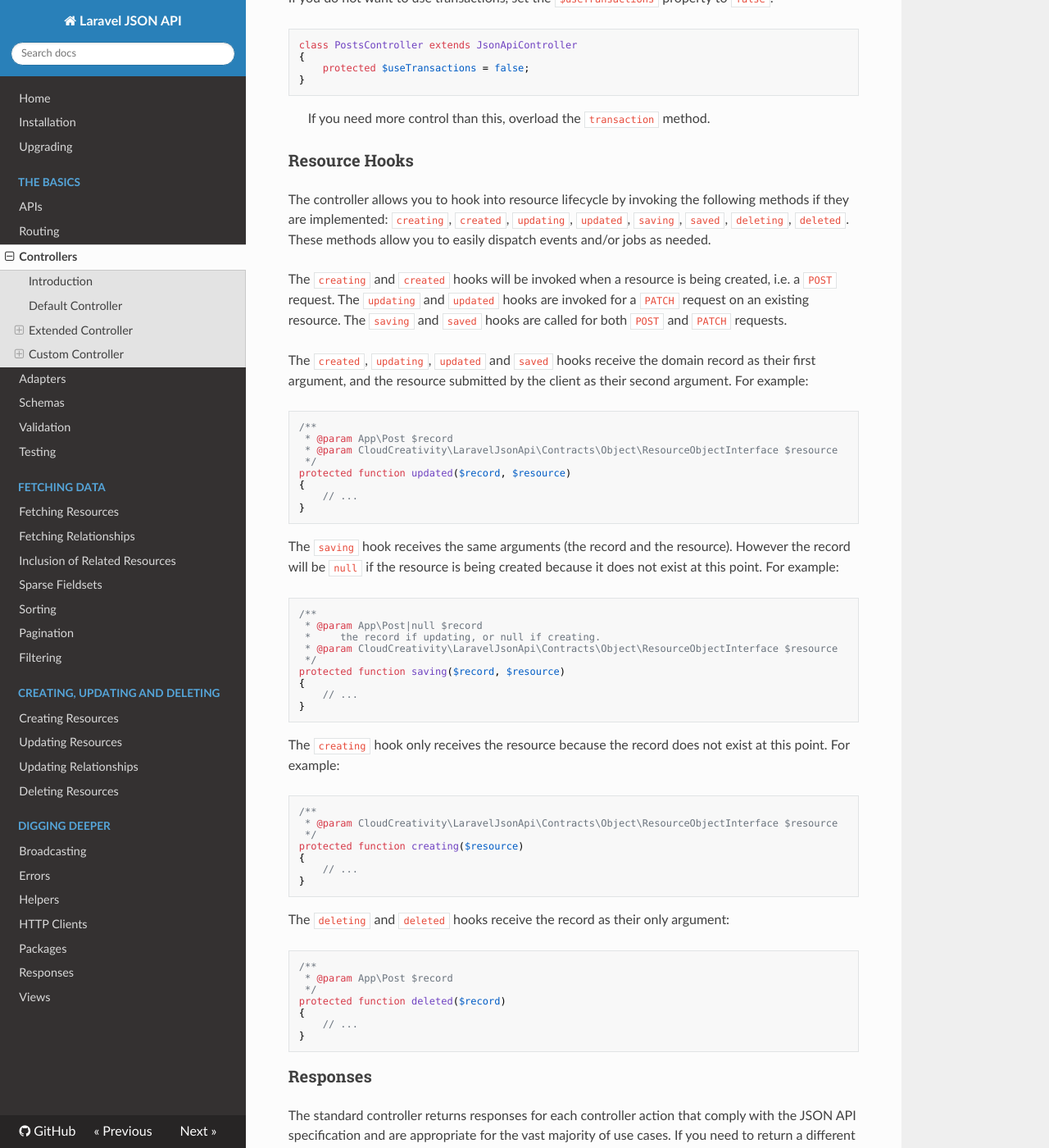
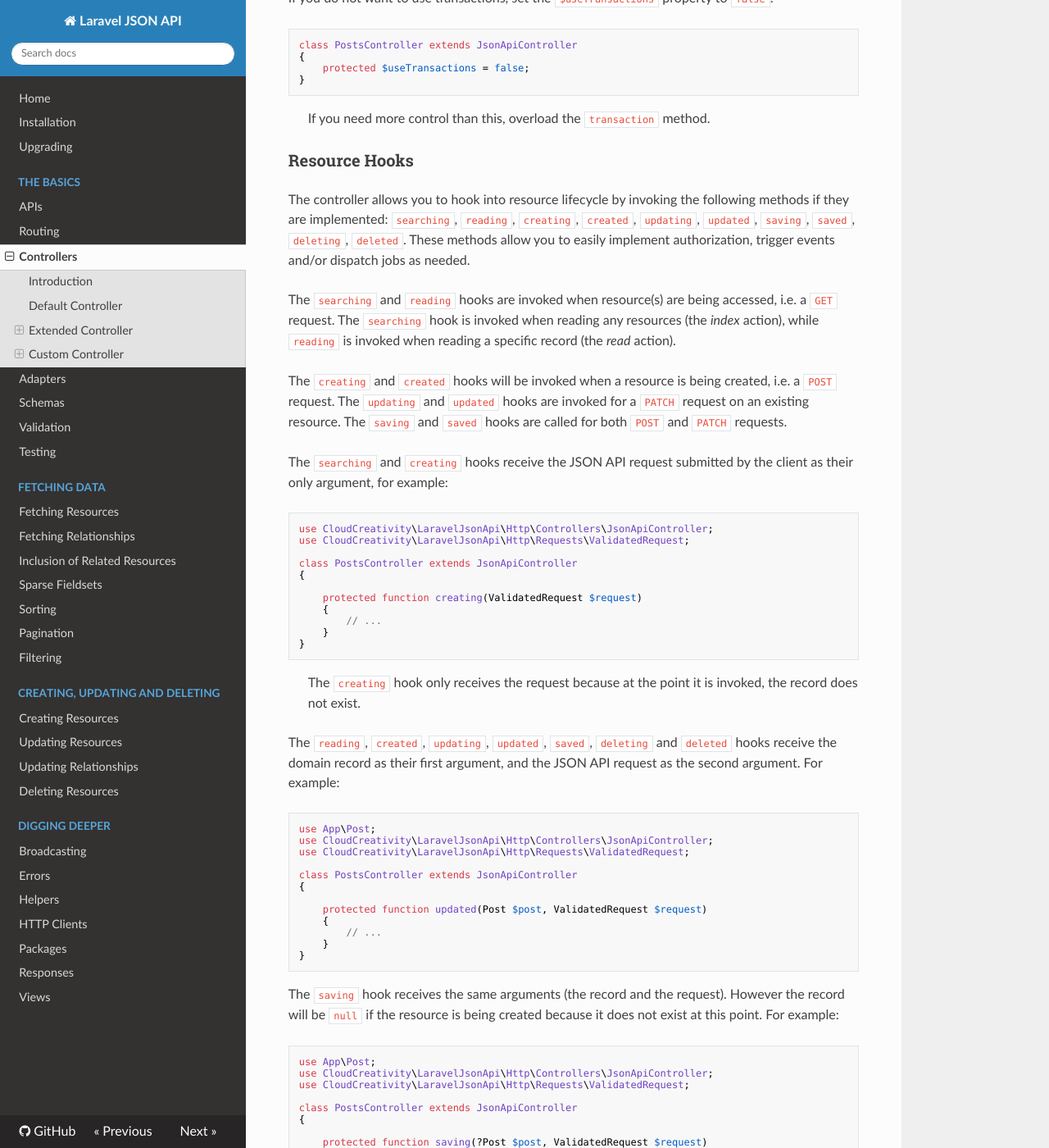
Before and after one commit to cloudcreativity/laravel-json-api, an MkDocs documentation site: the page built from docs/basics/controllers.md, in a window 1280 px wide and 1400 px high, scrolled down 1656 px. Shown: the whole window at 82% size. Built offline with MkDocs 1.6.1, drawn with Linux system fonts in a browser that asks for light colours; nearby versions of some CDN libraries; old or Windows-style settings are respelled for this version of MkDocs.

Commit message:
[Feature] Add missing resource hooks to controller and pass request
Added the `searching` and `reading` resource hooks to the
JSON API controller. Changed the existing hooks so that they
receive the full validated JSON API request rather than just
the resource.

````diff
--- a/docs/basics/controllers.md
+++ b/docs/basics/controllers.md
@@ -87,63 +87,69 @@ class PostsController extends JsonApiController
 ### Resource Hooks
 
 The controller allows you to hook into resource lifecycle by invoking the following methods if they are implemented:
-`creating`, `created`, `updating`, `updated`, `saving`, `saved`, `deleting`, `deleted`. These methods allow you
-to easily dispatch events and/or jobs as needed.
+`searching`, `reading`, `creating`, `created`, `updating`, `updated`, `saving`, `saved`, `deleting`, `deleted`.
+These methods allow you to easily implement authorization, trigger events and/or dispatch jobs as needed.
+
+The `searching` and `reading` hooks are invoked when resource(s) are being accessed, i.e. a `GET` request. The
+`searching` hook is invoked when reading any resources (the *index* action), while `reading` is invoked when
+reading a specific record (the *read* action).
 
 The `creating` and `created` hooks will be invoked when a resource is being created, i.e. a `POST` request. The
 `updating` and `updated` hooks are invoked for a `PATCH` request on an existing resource. The `saving` and `saved`
 hooks are called for both `POST` and `PATCH` requests.
 
-The `created`, `updating`, `updated` and `saved` hooks receive the domain record as their first argument, and the
-resource submitted by the client as their second argument. For example:
+The `searching` and `creating` hooks receive the JSON API request submitted by the client as their only argument,
+for example:
 
 ```php
-/**
- * @param App\Post $record
- * @param CloudCreativity\LaravelJsonApi\Contracts\Object\ResourceObjectInterface $resource
- */
-protected function updated($record, $resource)
+use CloudCreativity\LaravelJsonApi\Http\Controllers\JsonApiController;
+use CloudCreativity\LaravelJsonApi\Http\Requests\ValidatedRequest;
+
+class PostsController extends JsonApiController
 {
-    // ...
+
+    protected function creating(ValidatedRequest $request)
+    {
+        // ...
+    }
 }
 ```
 
-The `saving` hook receives the same arguments (the record and the resource). However the record will be `null` if
+> The `creating` hook only receives the request because at the point it is invoked, the record does not exist.
+
+The `reading`, `created`, `updating`, `updated`, `saved`, `deleting` and `deleted` hooks receive the domain record
+as their first argument, and the JSON API request as the second argument. For example:
+
+```php
+use App\Post;
+use CloudCreativity\LaravelJsonApi\Http\Controllers\JsonApiController;
+use CloudCreativity\LaravelJsonApi\Http\Requests\ValidatedRequest;
+
+class PostsController extends JsonApiController
+{
+
+    protected function updated(Post $post, ValidatedRequest $request)
+    {
+        // ...
+    }
+}
+```
+
+The `saving` hook receives the same arguments (the record and the request). However the record will be `null` if
 the resource is being created because it does not exist at this point. For example:
 
 ```php
-/**
- * @param App\Post|null $record
- *     the record if updating, or null if creating.
- * @param CloudCreativity\LaravelJsonApi\Contracts\Object\ResourceObjectInterface $resource
- */
-protected function saving($record, $resource)
+use App\Post;
+use CloudCreativity\LaravelJsonApi\Http\Controllers\JsonApiController;
+use CloudCreativity\LaravelJsonApi\Http\Requests\ValidatedRequest;
+
+class PostsController extends JsonApiController
 {
-    // ...
-}
-```
 
-The `creating` hook only receives the resource because the record does not exist at this point. For example:
-
-```php
-/**
- * @param CloudCreativity\LaravelJsonApi\Contracts\Object\ResourceObjectInterface $resource
- */
-protected function creating($resource)
-{
-    // ...
-}
-```
-
-The `deleting` and `deleted` hooks receive the record as their only argument:
-
-```php
-/**
- * @param App\Post $record
- */
-protected function deleted($record)
-{
-    // ...
+    protected function saving(?Post $post, ValidatedRequest $request)
+    {
+        // ...
+    }
 }
 ```
 
````
Also changed, not shown: CHANGELOG.md (+7 -0 lines), docs/upgrade.md (+11 -0 lines), 4 other files.
